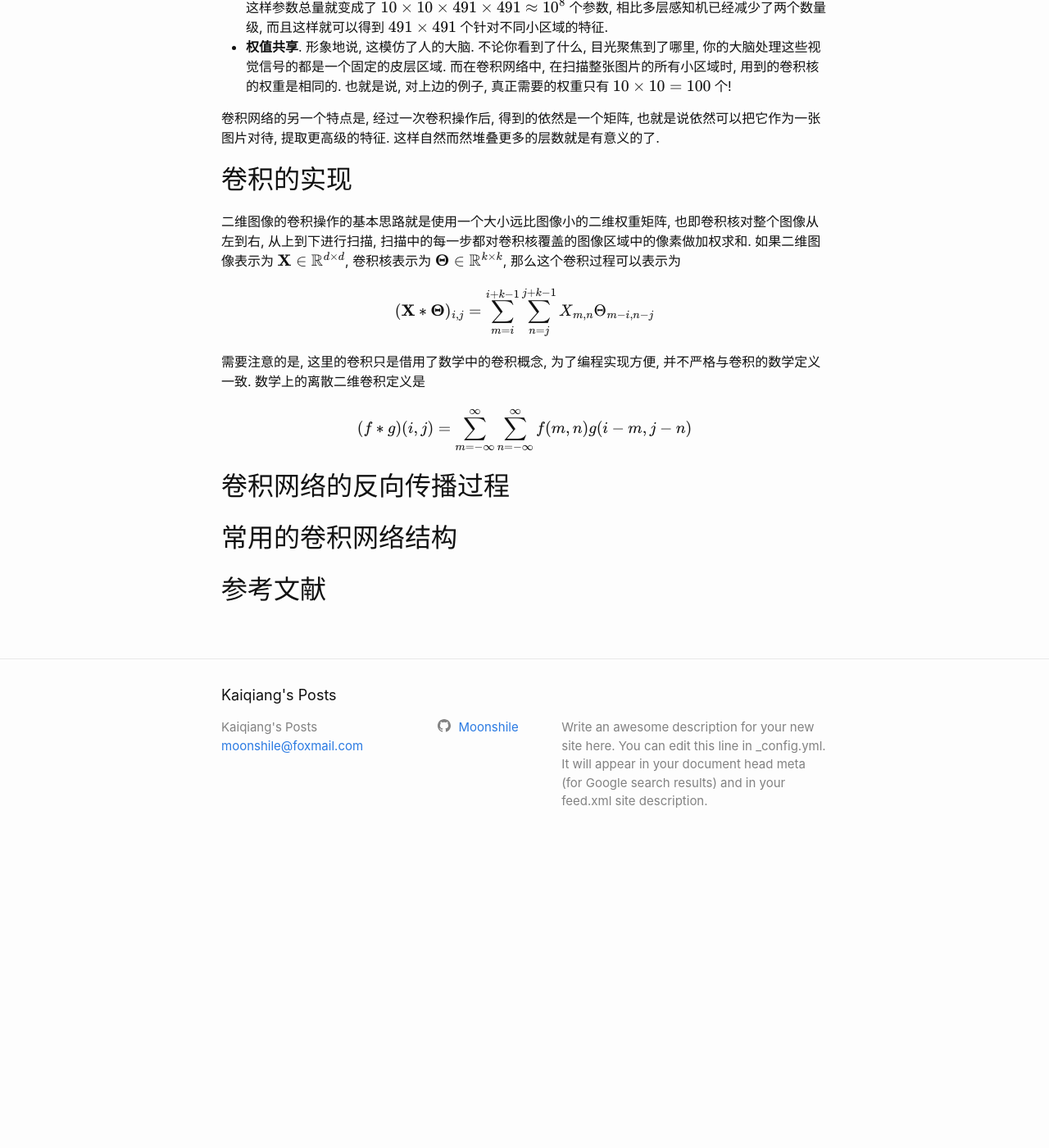
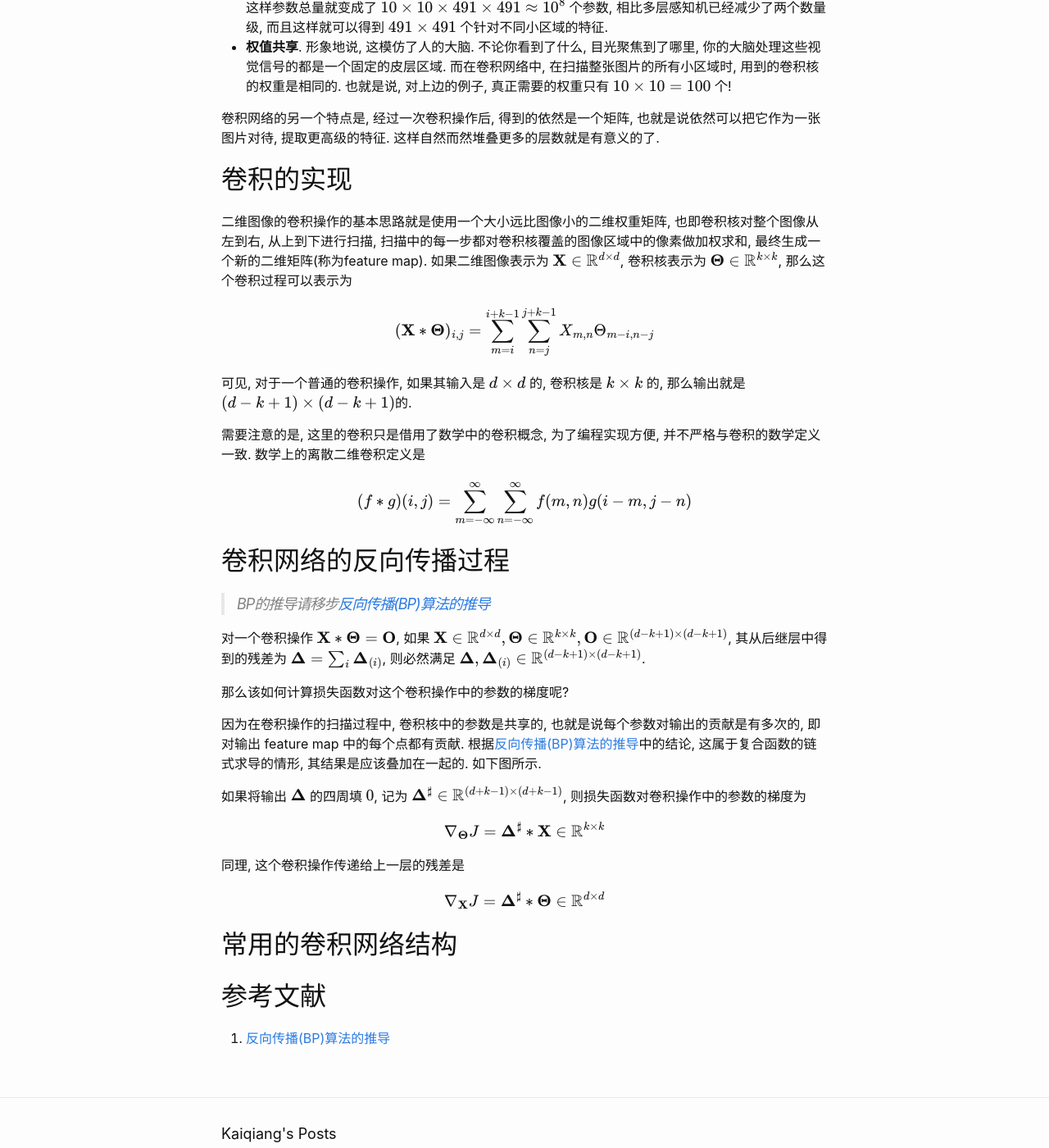
Before and after one commit to Moonshile/moonshile.github.io, a Jekyll site: the page built from _posts/2019-08-14-cnn.md, in a window 1280 px wide and 1400 px high, scrolled down 734 px. Shown: the whole window at 82% size. Built offline with Jekyll 4.4.1, drawn with Linux system fonts in a browser that asks for light colours; formulas are drawn with MathJax 3; before the commit the page ends 1783 px from its top, so only the background shows below that.

Commit message:
update post: cnn

```diff
--- a/_posts/2019-08-14-cnn.md
+++ b/_posts/2019-08-14-cnn.md
@@ -22,11 +22,13 @@ author: Kaiqiang Duan
 
 ## 卷积的实现
 
-二维图像的卷积操作的基本思路就是使用一个大小远比图像小的二维权重矩阵, 也即卷积核对整个图像从左到右, 从上到下进行扫描, 扫描中的每一步都对卷积核覆盖的图像区域中的像素做加权求和. 如果二维图像表示为 $$ \mathbf X \in \mathbb R ^ {d \times d} $$, 卷积核表示为 $$ \mathbf \Theta \in \mathbb R ^ {k \times k} $$, 那么这个卷积过程可以表示为
+二维图像的卷积操作的基本思路就是使用一个大小远比图像小的二维权重矩阵, 也即卷积核对整个图像从左到右, 从上到下进行扫描, 扫描中的每一步都对卷积核覆盖的图像区域中的像素做加权求和, 最终生成一个新的二维矩阵(称为feature map). 如果二维图像表示为 $$ \mathbf X \in \mathbb R ^ {d \times d} $$, 卷积核表示为 $$ \mathbf \Theta \in \mathbb R ^ {k \times k} $$, 那么这个卷积过程可以表示为
 
 $$
 (\mathbf X * \mathbf \Theta)_{i, j} = \sum_{m = i}^{i + k - 1} \sum_{n = j}^{j + k - 1} X _ {m, n} \Theta _ {m - i, n - j}
 $$
+
+可见, 对于一个普通的卷积操作, 如果其输入是 $$ d \times d $$ 的, 卷积核是 $$ k \times k $$ 的, 那么输出就是 $$ (d - k + 1) \times (d - k + 1) $$的.
 
 需要注意的是, 这里的卷积只是借用了数学中的卷积概念, 为了编程实现方便, 并不严格与卷积的数学定义一致. 数学上的离散二维卷积定义是
 
@@ -36,8 +38,30 @@ $$
 
 ## 卷积网络的反向传播过程
 
+> BP的推导请移步[反向传播(BP)算法的推导][]
+
+对一个卷积操作 $$ \mathbf X * \mathbf \Theta = \mathbf O $$, 如果 $$ \mathbf X \in \mathbb R ^ {d \times d}, \mathbf \Theta \in \mathbb R ^ {k \times k}, \mathbf O \in \mathbb R ^ {(d - k + 1) \times (d - k + 1)} $$, 其从后继层中得到的残差为 $$ \mathbf \Delta = \sum_i \mathbf \Delta_{(i)}$$, 则必然满足 $$\mathbf \Delta, \mathbf \Delta_{(i)} \in \mathbb R ^ {(d - k + 1) \times (d - k + 1)} $$.
+
+那么该如何计算损失函数对这个卷积操作中的参数的梯度呢?
+
+因为在卷积操作的扫描过程中, 卷积核中的参数是共享的, 也就是说每个参数对输出的贡献是有多次的, 即对输出 feature map 中的每个点都有贡献. 根据[反向传播(BP)算法的推导][]中的结论, 这属于复合函数的链式求导的情形, 其结果是应该叠加在一起的. 如下图所示.
+
+如果将输出 $$ \mathbf \Delta $$ 的四周填 $$ 0 $$, 记为 $$ \mathbf \Delta ^ \sharp \in \mathbb R ^ {(d + k - 1) \times (d + k - 1)} $$, 则损失函数对卷积操作中的参数的梯度为
+
+$$
+\nabla_{\mathbf \Theta} J = \mathbf \Delta ^ \sharp * \mathbf X \in \mathbb R ^ {k \times k}
+$$
+
+同理, 这个卷积操作传递给上一层的残差是
+
+$$
+\nabla_{\mathbf X} J = \mathbf \Delta ^ \sharp * \mathbf \Theta \in \mathbb R ^ {d \times d}
+$$
 
 ## 常用的卷积网络结构
 
 
 ## 参考文献
+1. [反向传播(BP)算法的推导][]
+
+[反向传播(BP)算法的推导]: {{ site.baseurl }}{% post_url 2019-07-24-BP-Algo %} "反向传播(BP)算法的推导"
```
Also changed, not shown: _posts/2019-07-24-BP-Algo.md (+3 -3 lines).
